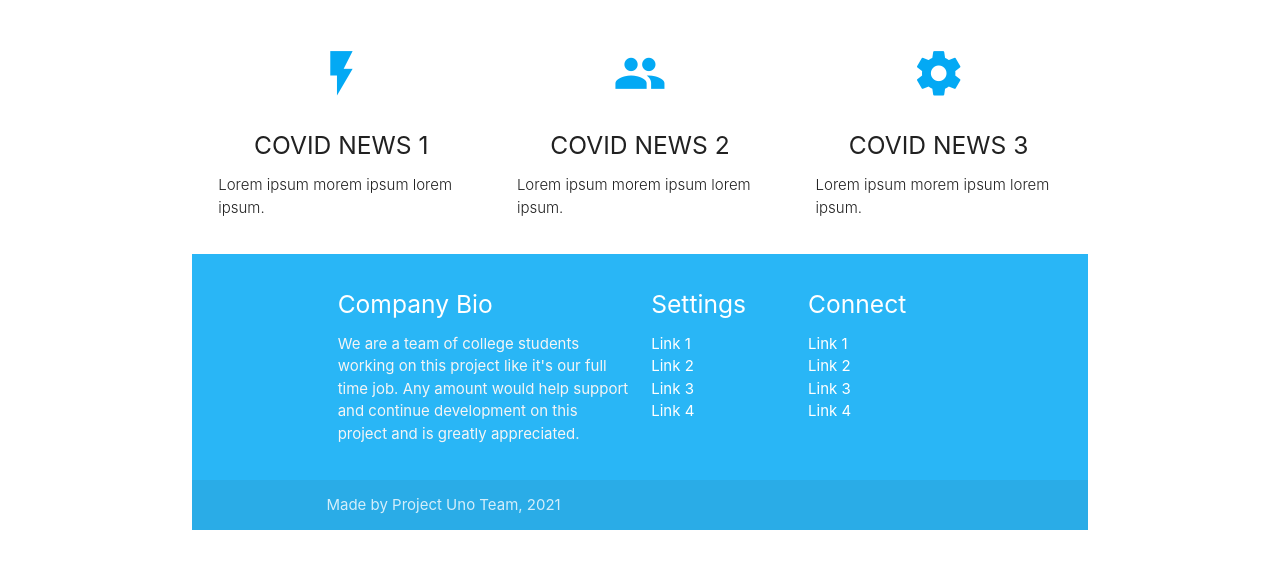
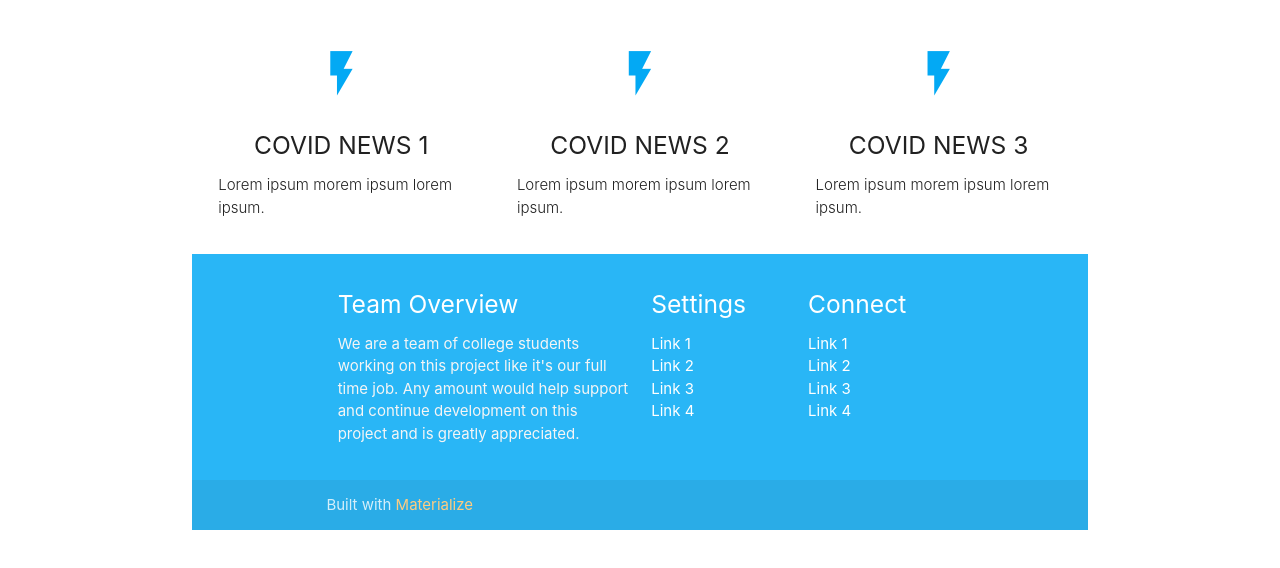
Before and after one commit to Mike-Ebener/covid-tracker, a plain HTML site: page index.html in a window 1280 px wide. Shown: the part 90-658 px from the top of the page. Drawn offline with nearby package versions, Linux system fonts and the light colour scheme; a script that the page names is missing.

Commit message:
clean up

```diff
--- a/index.html
+++ b/index.html
@@ -52,7 +52,7 @@
 
             <div class="col s12 m4">
               <div class="icon-block">
-                <h2 class="center light-blue-text"><i class="material-icons">group</i></h2>
+                <h2 class="center light-blue-text"><i class="material-icons">flash_on</i></h2>
                 <h5 class="center">COVID NEWS 2</h5>
 
                 <p class="light">Lorem ipsum morem ipsum lorem ipsum.</p>
@@ -61,12 +61,13 @@
 
             <div class="col s12 m4">
               <div class="icon-block">
-                <h2 class="center light-blue-text"><i class="material-icons">settings</i></h2>
+                <h2 class="center light-blue-text"><i class="material-icons">flash_on</i></h2>
                 <h5 class="center">COVID NEWS 3</h5>
 
                 <p class="light">Lorem ipsum morem ipsum lorem ipsum.</p>
               </div>
             </div>
+            <br><br>
           </div>
 
     <!--footer-->
@@ -74,10 +75,8 @@
         <div class="container">
           <div class="row">
             <div class="col l6 s12">
-                    <h5 class="white-text">Company Bio</h5>
-                    <p class="grey-text text-lighten-4">We are a team of college students working on this project like
-                        it's our full time job. Any amount would help support and continue development on this project
-                        and is greatly appreciated.</p>
+              <h5 class="white-text">Team Overview</h5>
+              <p class="grey-text text-lighten-4">We are a team of college students working on this project like it's our full time job. Any amount would help support and continue development on this project and is greatly appreciated.</p>
 
 
             </div>
@@ -103,7 +102,7 @@
         </div>
         <div class="footer-copyright">
           <div class="container">
-                Made by Project Uno Team, 2021</a>
+          Built with <a class="orange-text text-lighten-3" href="http://materializecss.com">Materialize</a>
           </div>
         </div>
       </footer>
```
Lines whose indentation alone changed are shown as unchanged.
